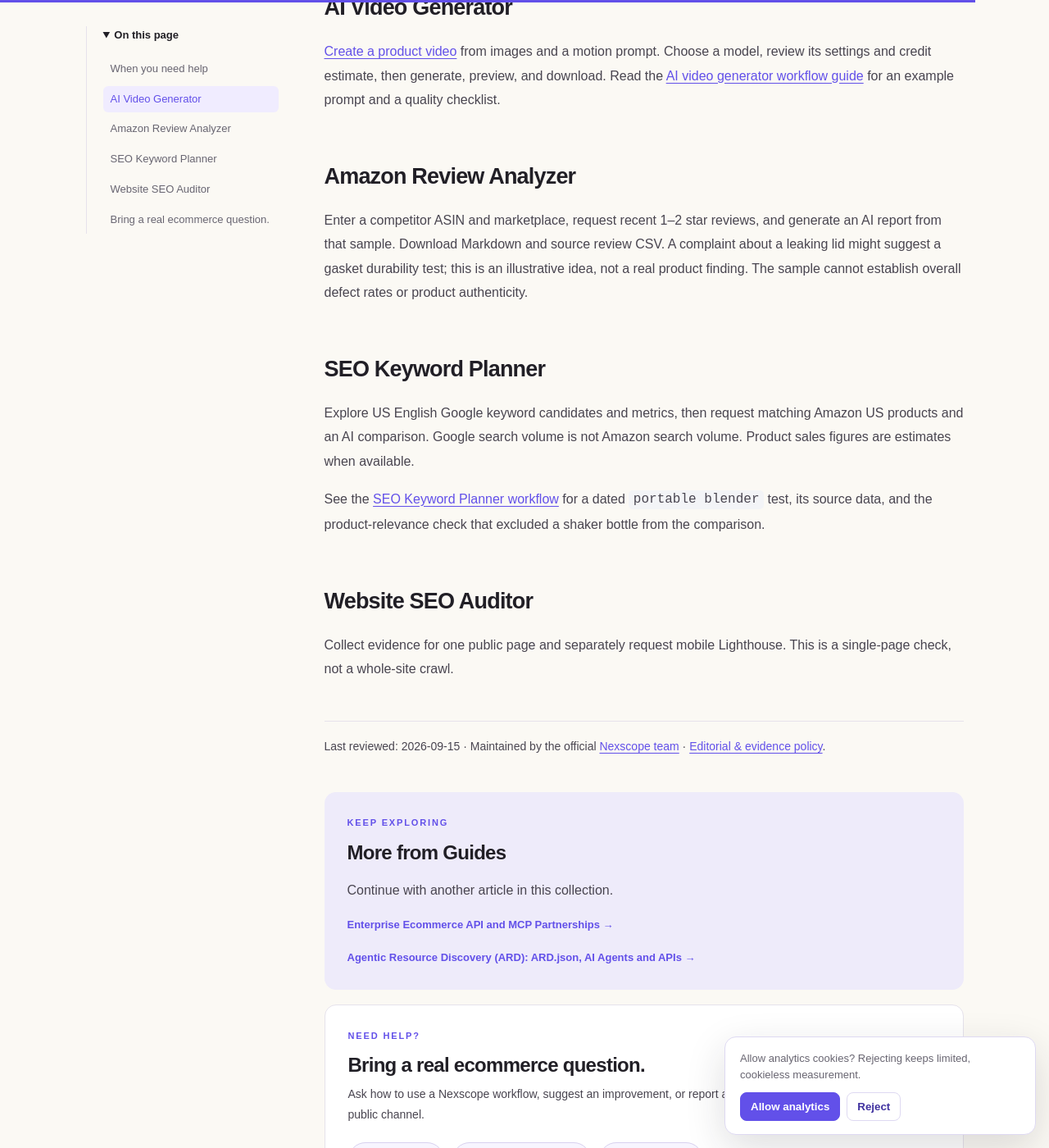
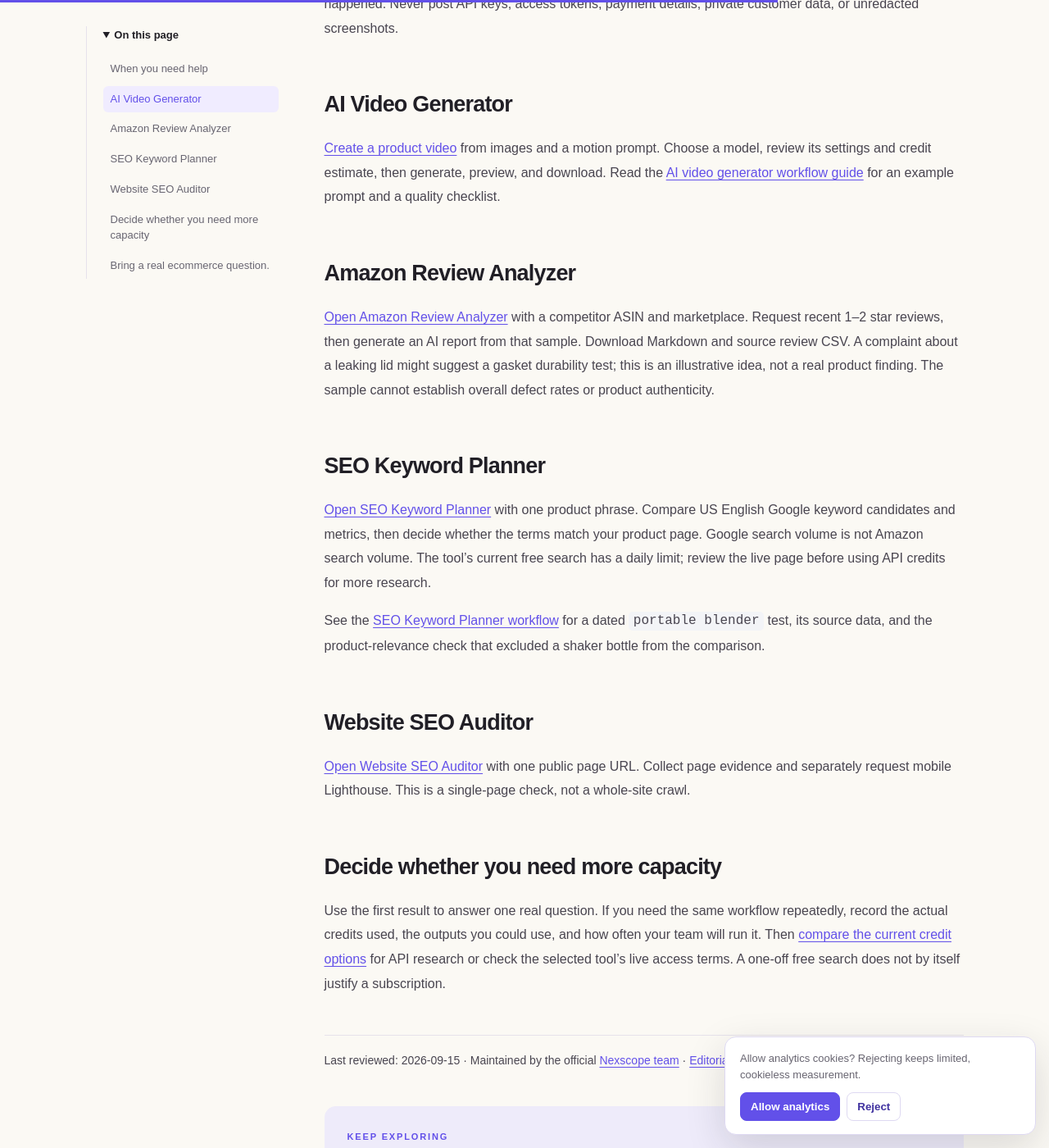
Before and after one commit to nexscope-ai/ecommerce-ai-tools, a Jekyll site: the page built from docs/guides/getting-started.md, in a window 1280 px wide and 1400 px high, scrolled down 1673 px. Shown: the whole window at 82% size. Built offline with Jekyll 4.4.1, drawn with Linux system fonts in a browser that asks for light colours; some of the changed text lies outside the part shown.

Commit message:
Improve Learn task handoffs and CTA attribution

```diff
--- a/docs/_includes/resource-library.html
+++ b/docs/_includes/resource-library.html
@@ -7,9 +7,9 @@
 <section class="resource-paths" aria-labelledby="resource-paths-title">
   <div class="section-heading"><div><span class="eyebrow">Try a task on Nexscope</span><h2 id="resource-paths-title">What do you need to check?</h2></div><p>Choose a specific task. API pages show inputs, response fields and access requirements before you integrate.</p></div>
   <div class="resource-path-grid">
-    <a href="https://www.nexscope.ai/apis/amazon?co-from=learn" data-cta-placement="home-task"><span class="resource-path-icon" aria-hidden="true">01</span><strong>Research Amazon products and competitors</strong><span>Choose product search, details, reviews or history for your marketplace and research question.</span><b>Choose an Amazon research API →</b></a>
-    <a href="https://www.nexscope.ai/api-docs/amazon-asin-keywords?view=api&amp;co-from=learn" data-cta-placement="home-task"><span class="resource-path-icon" aria-hidden="true">02</span><strong>Find keywords for an Amazon ASIN</strong><span>Review the ASIN-keyword request, returned fields and access requirements before querying a competitor.</span><b>View the ASIN keyword request →</b></a>
-    <a href="https://www.nexscope.ai/tools/website-seo-auditor?co-from=learn" data-cta-placement="home-task"><span class="resource-path-icon" aria-hidden="true">03</span><strong>Check one public product page</strong><span>Enter a URL to inspect page-level SEO, content, links and structured-data evidence.</span><b>Open the product-page audit →</b></a>
+    <a href="https://www.nexscope.ai/api-docs/amazon-search?view=playground&amp;co-from=learn" data-cta-placement="home-task" data-step-id="amazon_search"><span class="resource-path-icon" aria-hidden="true">01</span><strong>Find comparable Amazon products</strong><span>Start with one product phrase and marketplace. Check the live request fields and credit cost before testing a small result set.</span><b>Open Amazon Search API →</b></a>
+    <a href="https://www.nexscope.ai/api-docs/amazon-asin-keywords?view=api&amp;co-from=learn" data-cta-placement="home-task" data-step-id="amazon_asin_keywords"><span class="resource-path-icon" aria-hidden="true">02</span><strong>Find keywords for an Amazon ASIN</strong><span>Review the ASIN-keyword request, returned fields and access requirements before querying a competitor.</span><b>View the ASIN keyword request →</b></a>
+    <a href="https://www.nexscope.ai/tools/website-seo-auditor?co-from=learn" data-cta-placement="home-task" data-step-id="website_seo_auditor"><span class="resource-path-icon" aria-hidden="true">03</span><strong>Check one public product page</strong><span>Enter a URL to inspect page-level SEO, content, links and structured-data evidence.</span><b>Open the product-page audit →</b></a>
   </div>
 </section>
 
--- a/docs/_layouts/default.html
+++ b/docs/_layouts/default.html
@@ -187,7 +187,13 @@
           <li><a href="{{ '/product-showcase/' | relative_url }}"{% if page.product_showcase_page %} aria-current="page"{% endif %}>Product Gallery</a></li>
           <li><a href="{{ '/community/' | relative_url }}"{% if page.community_page %} aria-current="page"{% endif %}>Community</a></li>
           <li><a href="https://www.nexscope.ai/api-docs?co-from=learn">API docs</a></li>
-          <li><a class="nav-cta" href="https://www.nexscope.ai/?co-from=learn">Explore Nexscope ↗</a></li>
+          {% if page.next_step %}
+          <li><a class="nav-cta" data-cta-placement="nav" data-step-id="{{ page.next_step.id | escape }}" href="{{ page.next_step.url | escape }}">See the next step ↗</a></li>
+          {% elsif page.url == '/getting-started/' %}
+          <li><a class="nav-cta" href="#ai-video-generator">Pick a tool ↓</a></li>
+          {% else %}
+          <li><a class="nav-cta" href="{{ '/getting-started/' | relative_url }}">Choose a workflow ↗</a></li>
+          {% endif %}
         </ul>
       </nav>
     </div></header>
--- a/docs/assets/analytics.js
+++ b/docs/assets/analytics.js
@@ -142,6 +142,8 @@
         link_path: url.pathname,
         link_text: link.textContent.trim().slice(0, 120),
         co_from: url.searchParams.get('co-from') || undefined,
+        cta_placement: link.getAttribute('data-cta-placement') || undefined,
+        step_id: link.getAttribute('data-step-id') || undefined,
         source_page: location.pathname,
         site_surface: learnHost,
         transport_type: 'beacon',
--- a/docs/guides/getting-started.md
+++ b/docs/guides/getting-started.md
@@ -20,11 +20,10 @@
 
 Choose a workflow from [our guide library](../), then sign in with your Nexscope account to run it.
 
-1. [Create a Nexscope account](https://www.nexscope.ai/?co-from=learn). New users get **1,000 free credits**. Credit usage varies by action.
-2. Choose a competitor ASIN, a keyword, a public page URL, or product images and a video prompt.
-3. Review the selected market, sample size, and credit requirements before starting. Some workflows require a separate second request.
-4. Inspect source evidence before acting on AI suggestions, and download results you want to keep.
-5. If something blocks you, use the [community and support guide](../community/) to choose the right public or private channel.
+1. Choose one task below and open its tool or API page. New Nexscope accounts receive **1,000 free credits**; credit usage and access vary by action. Some browser tools offer a separate limited free search.
+2. Bring the input for that task: a competitor ASIN, a keyword, a public page URL, or product images and a video prompt. Review the selected market, sample size, and credit requirements before starting. Some workflows require a separate second request.
+3. Inspect source evidence before acting on AI suggestions, and download results you want to keep. If the first result answers your question, check its actual credit use and decide whether you need to repeat the task before considering a paid plan.
+4. If something blocks you, use the [community and support guide](../community/) to choose the right public or private channel.
 
 ## When you need help
 
@@ -43,14 +42,18 @@
 
 ## Amazon Review Analyzer
 
-Enter a competitor ASIN and marketplace, request recent 1–2 star reviews, and generate an AI report from that sample. Download Markdown and source review CSV. A complaint about a leaking lid might suggest a gasket durability test; this is an illustrative idea, not a real product finding. The sample cannot establish overall defect rates or product authenticity.
+[Open Amazon Review Analyzer](https://www.nexscope.ai/tools/amazon-review-analyzer?co-from=learn) with a competitor ASIN and marketplace. Request recent 1–2 star reviews, then generate an AI report from that sample. Download Markdown and source review CSV. A complaint about a leaking lid might suggest a gasket durability test; this is an illustrative idea, not a real product finding. The sample cannot establish overall defect rates or product authenticity.
 
 ## SEO Keyword Planner
 
-Explore US English Google keyword candidates and metrics, then request matching Amazon US products and an AI comparison. Google search volume is not Amazon search volume. Product sales figures are estimates when available.
+[Open SEO Keyword Planner](https://www.nexscope.ai/tools/seo-keyword-planner?co-from=learn) with one product phrase. Compare US English Google keyword candidates and metrics, then decide whether the terms match your product page. Google search volume is not Amazon search volume. The tool's current free search has a daily limit; review the live page before using API credits for more research.
 
 See the [SEO Keyword Planner workflow]({{ '/seo-keyword-planner/' | relative_url }}) for a dated `portable blender` test, its source data, and the product-relevance check that excluded a shaker bottle from the comparison.
 
 ## Website SEO Auditor
 
-Collect evidence for one public page and separately request mobile Lighthouse. This is a single-page check, not a whole-site crawl.
+[Open Website SEO Auditor](https://www.nexscope.ai/tools/website-seo-auditor?co-from=learn) with one public page URL. Collect page evidence and separately request mobile Lighthouse. This is a single-page check, not a whole-site crawl.
+
+## Decide whether you need more capacity
+
+Use the first result to answer one real question. If you need the same workflow repeatedly, record the actual credits used, the outputs you could use, and how often your team will run it. Then [compare the current credit options]({{ '/ecommerce-data-api-pricing-decision/' | relative_url }}) for API research or check the selected tool's live access terms. A one-off free search does not by itself justify a subscription.
--- a/scripts/test_analytics.cjs
+++ b/scripts/test_analytics.cjs
@@ -11,7 +11,9 @@
     href: 'https://www.nexscope.ai/api-docs?co-from=learn',
     textContent: 'API docs',
     hasAttribute() { return false; },
-    getAttribute() { return null; },
+    getAttribute(name) {
+      return { 'data-cta-placement': 'home-task', 'data-step-id': 'amazon_search' }[name] || null;
+    },
   };
   const window = {
     nexscopeAnalyticsLoaded: false,
@@ -60,6 +62,8 @@
   listeners.click[0]({ target: { closest(selector) { return selector === 'a[href]' ? link : null; } } });
   const click = window.dataLayer.map(entry => Array.from(entry)).find(entry => entry[0] === 'event' && entry[1] === 'start_using_click');
   assert.equal(click[2].co_from, 'learn');
+  assert.equal(click[2].cta_placement, 'home-task');
+  assert.equal(click[2].step_id, 'amazon_search');
 });
 
 test('Learn analytics records attributed community entry clicks', () => {
```
